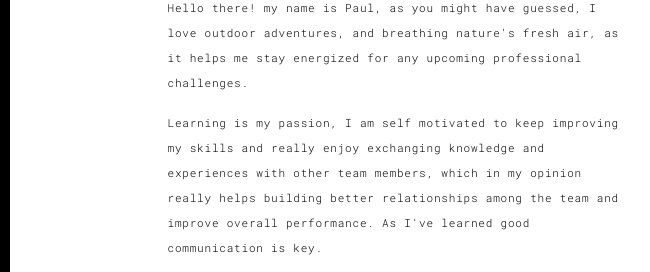
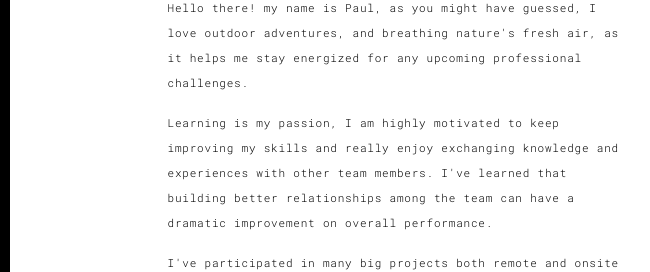
Before and after one commit to pjf2180/pjf2180, a plain HTML site: page about.html in a window 1280 px wide. Shown: the part 268-540 px from the top of the page, 0-650 px from the left. Drawn offline with Linux system fonts and the light colour scheme; grey boxes are pictures that could not be loaded.

Commit message:
Update about.html

```diff
--- a/about.html
+++ b/about.html
@@ -70,11 +70,10 @@
                     as it helps me stay energized for any upcoming professional challenges.
                   </p>
                   <p>
-                    Learning is my passion, I am self motivated to keep improving my skills and really
-                    enjoy exchanging knowledge and experiences with other team members,
-                    which in my opinion really helps building better relationships among the team and improve overall
+                    Learning is my passion, I am highly motivated to keep improving my skills and really
+                    enjoy exchanging knowledge and experiences with other team members.
+                    I've learned that building better relationships among the team can have a dramatic improvement on overall
                     performance.
-                    As I've learned good communication is key.
                   </p>
                   <p>I've participated in many big projects both remote and onsite with a wide variety of technologies.
                     I'm passionate about solving problems, improving my current skills and learning new ones.
```
